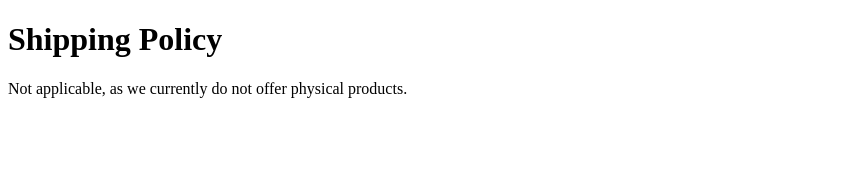
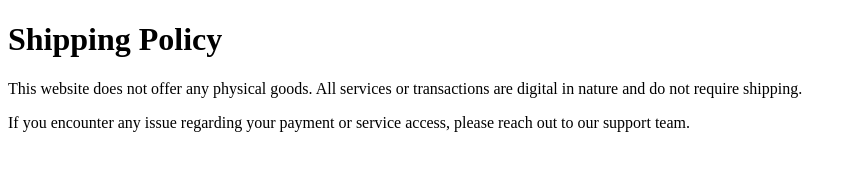
Before and after one commit to tomar760/the-high-court, a plain HTML site: page shipping.html in a window 1280 px wide. Shown: the whole page, without its empty margins (0-857 px from the left). Drawn offline with Linux system fonts and the light colour scheme.

Commit message:
Update shipping.html

```diff
--- a/shipping.html
+++ b/shipping.html
@@ -7,6 +7,7 @@
 </head>
 <body>
   <h1>Shipping Policy</h1>
-  <p>Not applicable, as we currently do not offer physical products.</p>
+  <p>This website does not offer any physical goods. All services or transactions are digital in nature and do not require shipping.</p>
+  <p>If you encounter any issue regarding your payment or service access, please reach out to our support team.</p>
 </body>
 </html>
```
